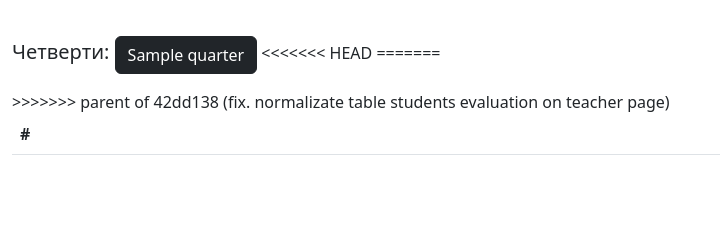
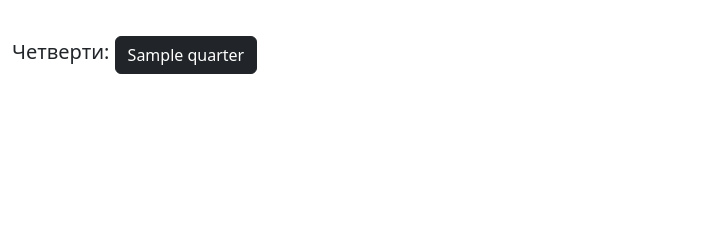
Before and after one commit to contiinue/school-diary, a Django app: a page that uses diary/templates/diary/student_class.html in a window 1280 px wide. Shown: the part 208-448 px from the top of the page, without its empty margins (0-720 px from the left). Run offline with Django 4.2, Linux system fonts and the light colour scheme; tables that the repository leaves empty hold one stand-in row (values such as "Sample post"); data that the repository does not hold is empty; parts of the project's set-up code (start-up, migrations or seed data) failed here and were passed over.

Commit message:
micro fix

```diff
--- a/diary/static/diary/css/base.css
+++ b/diary/static/diary/css/base.css
@@ -54,6 +54,54 @@ section {
 /* teacher page // table block */
 
 
+/* paginator */
+
+
+.pagination {
+    display: flex;
+    width: 100%;
+}
+
+.paginator_back_quarter {
+    margin-right: 0px;
+}
+
+.paginator_info_quarter {
+    text-align: center;
+}
+
+.paginator_next_quarter {
+    text-align-last: left;
+}
+
+.th_name_student {
+    white-space: nowrap;
+    position: sticky;
+    left: 0;
+    z-index: 10;
+
+}
+
+.average_evaluation {
+    position: absolute;
+    white-space: nowrap;
+    position: sticky;
+    right: 0;
+}
+
+/* table block */
+
+thead,
+tbody {
+  display: block;
+  position: relative;
+}
+
+tbody {
+  max-width: 1320px;
+  overflow: auto;
+}
+
 .table {
     -moz-user-select: none;
     -khtml-user-select: none;
@@ -69,14 +117,12 @@ tr:hover {
     position: sticky;
     top: 0;
     background-color: blue;
-    z-index: 1;
     min-width: 70px;
 }
 
 .info_block_for_evaluations {
     width: 0px;
     height: 0px;
-    z-index: 100;
 }
 
 .td_evaluation {
--- a/diary/static/diary/js/teacher_table_evaluation.js
+++ b/diary/static/diary/js/teacher_table_evaluation.js
@@ -1,7 +1,6 @@
 let a = document.getElementById('table')
 
 let storage
-
 
 a.addEventListener('click', (elem) => {
   let td = elem.target.closest("td");
@@ -16,10 +15,6 @@ a.addEventListener('click', (elem) => {
 
   elem.target.append(input)
   elem.target.firstChild.focus()
-  console.log('click', storage)
-  if (!storage) {
-    console.log('пуст')
-  }
 })
 
 
@@ -28,6 +23,7 @@ a.addEventListener('input', (elem) => {
   if (elem.target.value.match(regexp)) {
     const evaluation = elem.target.value.match(regexp)
     elem.target.value = evaluation[1] || evaluation[0]
+
   }
 })
 
@@ -35,7 +31,6 @@ a.addEventListener('input', (elem) => {
 a.addEventListener('focusout', async (elem) => {
   const childs = elem.target.parentElement.parentElement
   let date = elem.target.parentElement.date_evaluation
-  console.log('focusout', storage)
   let pk = elem.target.parentElement.pk
   let student_id = elem.target.parentElement.parentElement.firstChild.student_id
   if (!storage && elem.target.value && !pk) {
@@ -71,6 +66,7 @@ async function updateEvaluation(pk, evaluation, date) {
 async function setEvaluation(student_id, evaluation, date, elem) {
   let data = getData(student_id, evaluation, date)
   let headers = getHeadets()
+  data.append('quarter', window.location.href.replace('?', '').split('/').slice(4)[2].split('=')[1])
   let response = await fetch('http://127.0.0.1:8000/api/evaluation/set_evaluation/', {
     method: 'post',
     body: data,
@@ -94,7 +90,6 @@ function getCookie(name) {
       const cookies = document.cookie.split(';');
       for (let i = 0; i < cookies.length; i++) {
           const cookie = cookies[i].trim();
-          // Does this cookie string begin with the name we want?
           if (cookie.substring(0, name.length + 1) === (name + '=')) {
               cookieValue = decodeURIComponent(cookie.substring(name.length + 1));
               break;
@@ -113,6 +108,7 @@ function getHeadets() {
 
 function getData(student_id, evaluation, date, update = false){
   let data = new FormData();
+  let link = window.location.href.replace('?', '').split('/').slice(4)
   data.append("evaluation", evaluation)
   data.append('date', converDate(date))
   if (!update) {
@@ -132,6 +128,11 @@ async function getDates() {
   let link = window.location.href.replace('?', '').split('/').slice(4)
   let r = await fetch(`http://127.0.0.1:8000/api/timetable/${link[0]}/${link[1]}?${link[2]}`)
   let response = await r.json()
+  let info_first_elem = document.createElement('th')
+  info_first_elem.innerHTML = '#'
+  info_first_elem.classList.add('th_name_student', 'bg-light', 'info_th')
+  some_dates.push(info_first_elem)
+
   for (let i of response.dates) {
     let date = new Date(i)
     elem = document.createElement('th')
@@ -143,7 +144,7 @@ async function getDates() {
 
   let avc = document.createElement('th')
   avc.innerHTML = 'Итоговая оценка'
-  avc.classList.add('info_th')
+  avc.classList.add('info_th', 'average_evaluation', 'bg-light')
   some_dates.push(avc)
 
   return some_dates
@@ -163,14 +164,14 @@ function getAverageEvaluation (array_evaluations) {
   const average = summ / len
 
   average_evaluation.innerHTML = isNaN(average) ?  0 : average.toFixed(2)
-  average_evaluation.classList.add('text-center')
+  average_evaluation.classList.add('text-center', 'average_evaluation', 'bg-light')
   return average_evaluation
 }
 
 function getTdForTableStudents(student) {
   const fragment = Array();
   const td_info_block = Array.from(document.getElementById('info_block_for_evaluations').children).slice(1, -1)
-
+  console.log(student)
   for (let elem of td_info_block) {
     let td = document.createElement('td')
     td.classList.add('td_evaluation')
@@ -188,7 +189,7 @@ function getTdForTableStudents(student) {
   fio = document.createElement('th')
   fio.innerHTML = `${student.first_name} ${student.last_name}`
   fio.student_id = student.id
-  fio.classList.add('th_name_student')
+  fio.classList.add('th_name_student', 'bg-light')
   fragment.unshift(fio)
 
   fragment.push(getAverageEvaluation(fragment))
@@ -223,12 +224,12 @@ async function getTableOfEvaliations() {
     tr.append(elem)
   }
   getStudents()
+  for (let date of tr.children) {
+    if (new Date() <= date.date) {
+      a.firstElementChild.scrollLeft += date.offsetLeft
+    }
+  }
 
 }
 
-let b = document.getElementById('sos')
-b.pk = 1
-
-
-
 getTableOfEvaliations()
--- a/diary/templates/diary/student_class.html
+++ b/diary/templates/diary/student_class.html
@@ -15,15 +15,8 @@
                     <a class="btn btn-dark" href="{% url 'student-class' slug_name='a' class_number=1 %}?quarter={{ i.pk }}">{{ i.name }}</a>
                 {% endif %}
             {% endfor %}
-<<<<<<< HEAD
         <table class="table" id="table">
             <tr id="info_block_for_evaluations">
-=======
-        </div>
-        <table class="table" id="table">
-            <tr id="info_block_for_evaluations">
-                <th>#</th>
->>>>>>> parent of 42dd138 (fix. normalizate table students evaluation on teacher page)
             </tr>
         </table>
     </section>
--- a/services/get_evaluations_of_quarter.py
+++ b/services/get_evaluations_of_quarter.py
@@ -9,7 +9,7 @@ def get_evaluation(student, quarter: Quarter, item) -> list[Evaluation]:
     )
 
 
-def get_now_quarter(quarter: int = 0) -> Quarter:
+def get_now_quarter(quarter: int | bool = False) -> Quarter:
     if quarter is False:
         now = datetime.today().date()
         return get_object_or_404(Quarter, start__lte=now, end__gte=now)
@@ -18,7 +18,7 @@ def get_now_quarter(quarter: int = 0) -> Quarter:
 
 
 def get_evaluation_of_quarter(
-    student: MyUser, item: str, quarter: int = 0
+    student: MyUser, item: str, quarter: int | bool = False
 ) -> list[Evaluation]:
     quarter = get_now_quarter(quarter)
     return get_evaluation(student, quarter, item)
--- a/setup.cfg
+++ b/setup.cfg
@@ -2,3 +2,7 @@
 max-line-length = 120
 exclude = *tests.py *migrations
 max-complexity = 10
+
+
+[mypy]
+ignore_missing_imports = True
```
Also changed, not shown: api/views.py (+4 -4 lines), 1 other file.
